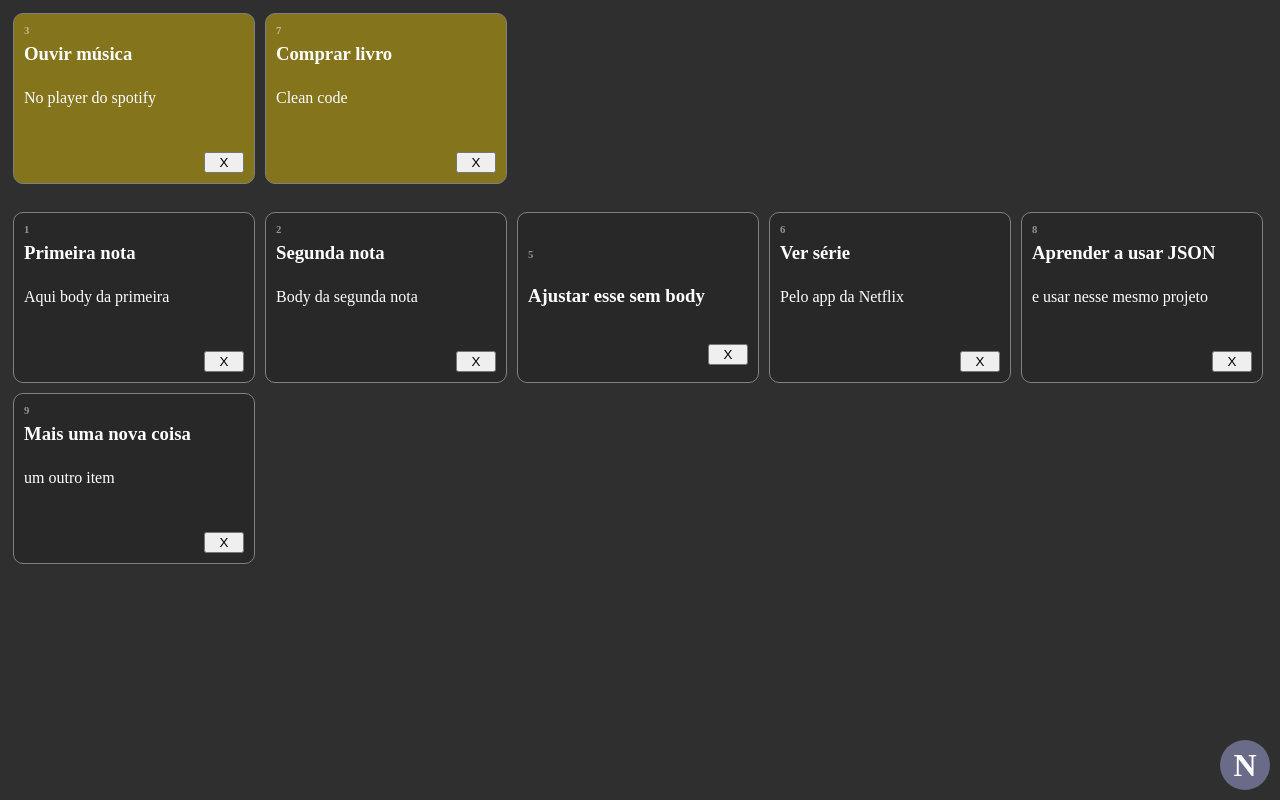
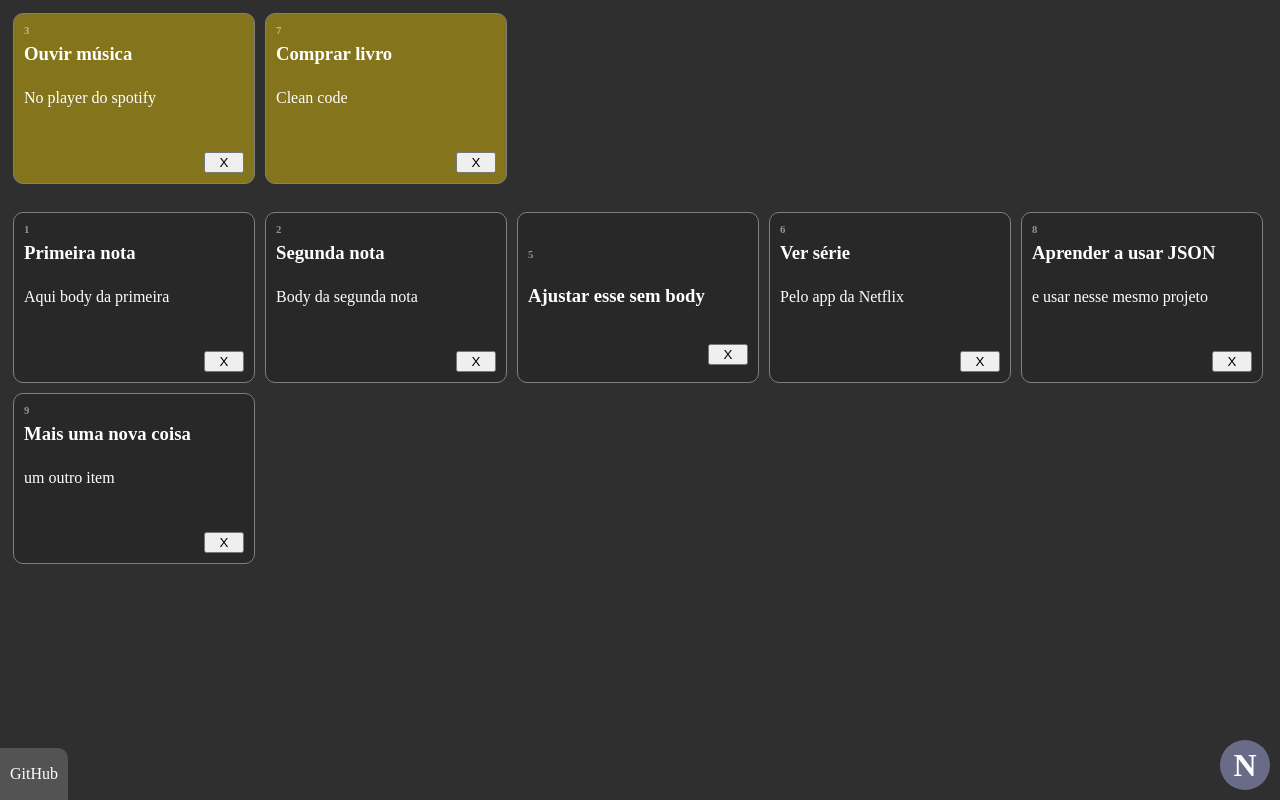
Before and after one commit to RezendeComZ/appNotas, a plain HTML site: page index.html in a window 1280 px wide. Drawn offline with Linux system fonts and the light colour scheme.

Commit message:
footer github

```diff
--- a/index.html
+++ b/index.html
@@ -19,6 +19,7 @@
       </div>
       <div class="textoLongo">
         <textarea type="text" id="bodyField" cols="43" rows="5" placeholder="Ctrl/Cmd + Enter" onkeydown="deuCtrlEnter()"></textarea> <!-- A alternativa a cols e rows é: style="width:250px;height:150px;" -->
+        <p id='sugesAtalho'>Utilize a tecla <span>˜`</span> como atalho (fazer menor, aparecer 1 vez, e só qnd o atalho ñ for usado</p>
       </div>
     </div>
 
@@ -34,6 +35,7 @@
       </div>
     </a>
   </div>
+  <footer><p><a href="https://github.com/rezendecomz/appNotas" target="_blank">GitHub</a></p></footer>
 </div>
   <script src='index.js'></script>
 </body>
--- a/index.js
+++ b/index.js
@@ -177,6 +177,10 @@ const btEnviar = () => {
 
 exibeNotas();
 
+document.onkeyup = e => {
+  if (e.which === 192) mostraInserir();
+}
+
 const mostraInserir = () => {
   document.querySelector('.inserir').style.display = 'block';
   document.getElementById("headField").focus()
--- a/style.css
+++ b/style.css
@@ -108,3 +108,23 @@ hr.rounded {
 }
 .botaoPost button {
 }
+
+#sugesAtalho { /* AINDA TÁ CAGADO */
+  font-size: 0.7em;
+}
+
+footer {
+  position: fixed;
+  bottom: 0px;
+  background-color: rgb(83, 83, 83);
+  border-radius: 0px 10px 0px 0px;
+  line-height: 0%;
+  padding: 10px 10px 10px 20px;
+  left: -10px;
+
+}
+
+footer a {
+  text-decoration: none;
+  color: white;
+}
```
